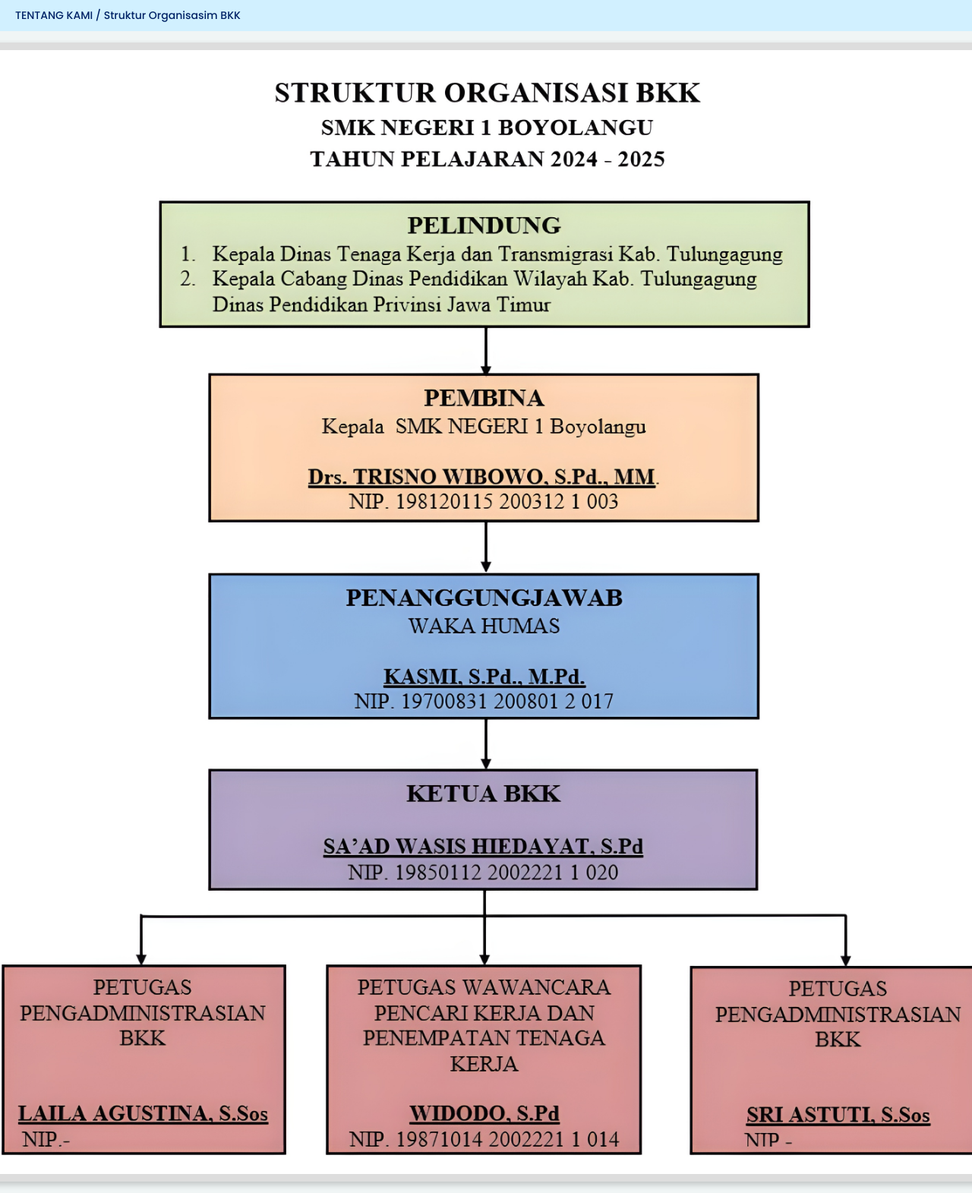
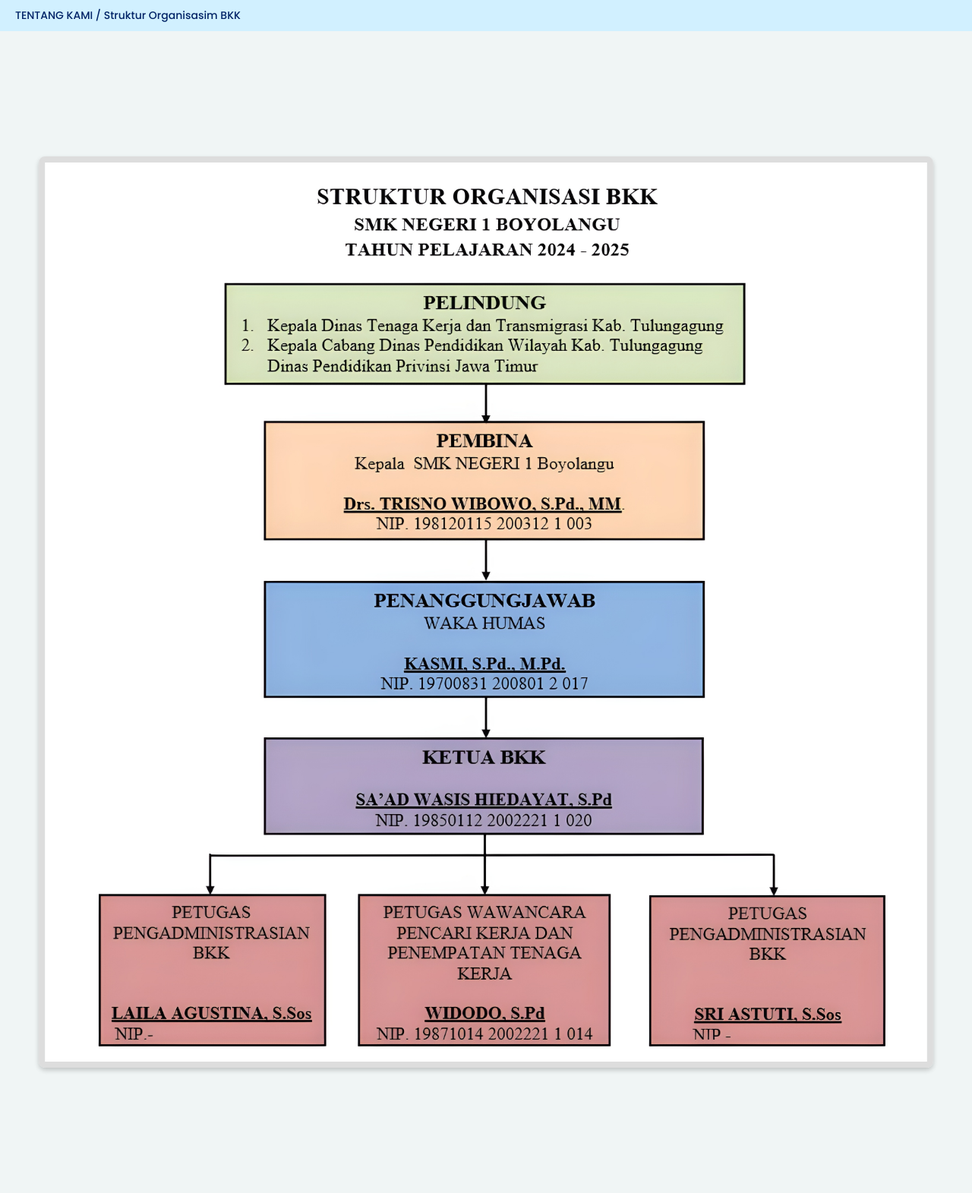
Before and after one commit to SoraYaki04/PROJECT-BKK, a PHP site: page /strukturorganisasi.php in a window 1280 px wide; the page is wider, and only the part inside the window is pictured. Shown: the part 234-1805 px from the top of that part at 76% size. Run offline with PHP 8.4, Linux system fonts and the light colour scheme.

Commit message:
Update strukturorganisasi.css

```diff
--- a/BKK/Tentang Kami/strukturorganisasi.css
+++ b/BKK/Tentang Kami/strukturorganisasi.css
@@ -213,6 +213,8 @@
     max-width: 100vw;
     margin-top: 15px;
     margin-bottom: 15px;
+    scale: 0.8;
+    user-select: none;
 }
 
 .strukturorg img {
```
